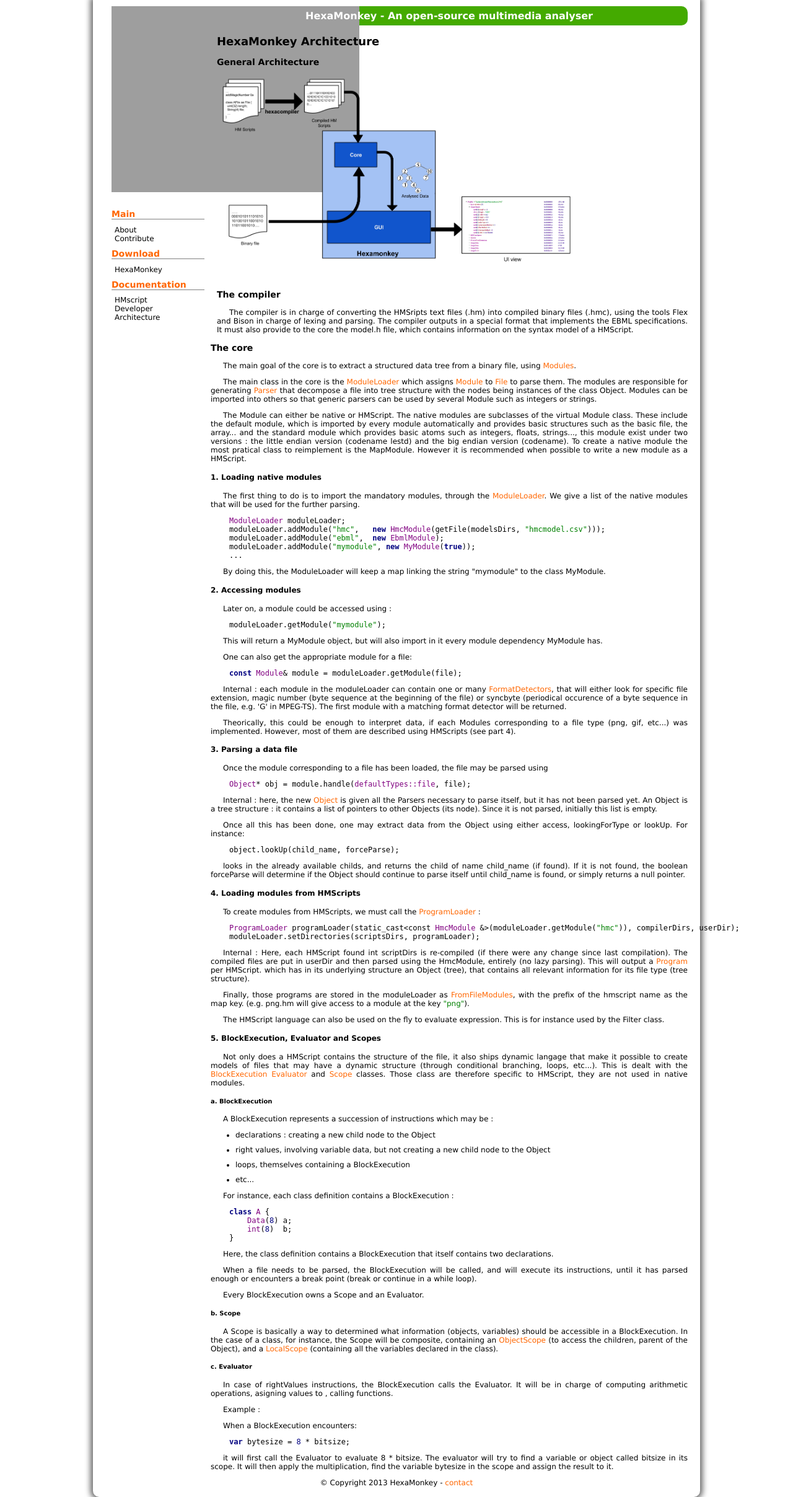
After one commit to HexaMonkey/hexamonkey, a PHP site: page /archdoc.php in a window 1280 px wide. The commit adds this page. Shown: the whole page at 62% size. Run offline with PHP 8.4, Linux system fonts and the light colour scheme; grey boxes are pictures that could not be loaded.

Commit message:
Update documentation.

```diff
--- /dev/null
+++ b/site/archdoc.php
@@ -0,0 +1,193 @@
+<?php require_once("head.php"); ?>
+<?php require_once("navigation.php"); ?>
+<?php require_once("header.php"); ?>
+
+<h2>HexaMonkey Architecture</h2>
+
+<h3>General Architecture</h3>
+
+<img src="HexamonkeyGlobal.png" alt="Architecture Overview" width="75%"/>
+
+<h3>The compiler</h3>
+
+<p>The compiler is in charge of converting the HMSripts text files (.hm) into
+compiled binary files (.hmc), using the tools Flex and Bison in charge of lexing
+and parsing. The compiler outputs in a special format that implements the EBML
+specifications. It must also provide to
+the core the model.h file, which contains information on the syntax model of a
+HMScript.</p>
+
+<h3>The core</h3>
+
+<p>The main goal of the core is to extract a structured data tree from a binary
+file, using <a href="doc/classModule.html">Modules</a>.</p>
+
+<p>The main class in the core is the <a href="doc/classModuleLoader.html">ModuleLoader</a>
+which assigns <a href="doc/classModule.html">Module</a> to <a href="doc/classFile.html">File</a>
+to parse them. The modules are responsible for generating <a href="doc/classParser.html">Parser</a>
+that decompose a file into tree structure with the nodes being instances of the class Object. Modules
+can be imported into others so that generic parsers can be used by several Module
+such as integers or strings.</p>
+
+<p>The Module can either be native or HMScript. The native modules are subclasses
+of the virtual Module class. These include the default module, which is imported by every module
+automatically and provides basic structures such as the basic file, the array... and the standard
+module which provides basic atoms such as integers, floats, strings..., this module exist under two
+versions : the little endian version (codename lestd) and the big endian version (codename). To create
+a native module the most pratical class to reimplement is the MapModule. However it is recommended
+when possible to write a new module as a HMScript.</p>
+
+<h4>1. Loading native modules</h4>
+
+<p>The first thing to do is to import the mandatory modules, through the
+<a href="doc/classModuleLoader.html">ModuleLoader</a>. We give a list of the
+native modules that will be used for the further parsing.</p>
+
+<pre><span class="type">ModuleLoader</span> moduleLoader;
+moduleLoader.addModule(<span class="string">"hmc"</span>,   <span class="keyword">new</span> <span class="type">HmcModule</span>(getFile(modelsDirs, <span class="string">"hmcmodel.csv"</span>)));
+moduleLoader.addModule(<span class="string">"ebml"</span>,  <span class="keyword">new</span> <span class="type">EbmlModule</span>);
+moduleLoader.addModule(<span class="string">"mymodule"</span>, <span class="keyword">new</span> <span class="type">MyModule</span>(<span class="keyword">true</span>));
+...</pre>
+
+<p>By doing this, the ModuleLoader will keep a map linking the string "mymodule"
+to the class MyModule. </p>
+
+
+<h4>2. Accessing modules</h4>
+
+<p>Later on, a module could be accessed using :</p>
+
+<pre>moduleLoader.getModule(<span class="string">"mymodule"</span>);</pre>
+
+<p>This will return a MyModule object, but will also import in it every module
+dependency MyModule has.</p>
+
+<p>One can also get the appropriate module for a file:</p>
+
+<pre><span class="keyword">const</span> <span class="type">Module</span>& module = moduleLoader.getModule(file);</pre>
+
+<p>Internal : each module in the moduleLoader can contain one or many
+<a href="doc/classFormatDetector.html">FormatDetectors</a>, that will either
+look for specific file extension, magic number (byte sequence at the
+beginning of the file) or syncbyte (periodical occurence of a byte sequence in
+the file, e.g. 'G' in MPEG-TS). The first module with a matching format detector
+will be returned.</p>
+
+<p>Theorically, this could be enough to interpret data, if each Modules
+corresponding to a file type (png, gif, etc...) was implemented. However, most
+of them are described using HMScripts (see part 4).</p>
+
+
+<h4>3. Parsing a data file</h4>
+
+<p>Once the module corresponding to a file has been loaded, the file may be
+parsed using</p>
+
+<pre><span class="type">Object</span>* obj = module.handle(<span class="type">defaultTypes::file</span>, file);</pre>
+
+<p>Internal : here, the new <a href="doc/classObject.html">Object</a> is given all
+the Parsers necessary to parse itself, but it has not been parsed yet. An Object
+is a tree structure : it contains a list of pointers to other Objects (its node).
+Since it is not parsed, initially this list is empty.</p>
+
+<p>Once all this has been done, one may extract data from the Object using
+either access, lookingForType or lookUp. For instance:</p>
+
+<pre>object.lookUp(child_name, forceParse);</pre>
+
+<p>looks in the already available childs, and returns the child of name
+child_name (if found). If it is not found, the boolean forceParse will determine
+if the Object should continue to parse itself until child_name is found, or
+simply returns a null pointer.</p>
+
+
+<h4>4. Loading modules from HMScripts</h4>
+
+<p>To create modules from HMScripts, we must call the
+<a href="doc/classProgramLoader.html">ProgramLoader</a> :</p>
+
+<pre><span class="type">ProgramLoader</span> programLoader(static_cast&lt;const <span class="type">HmcModule</span> &amp;&gt;(moduleLoader.getModule(<span class="string">"hmc"</span>)), compilerDirs, userDir);
+moduleLoader.setDirectories(scriptsDirs, programLoader);</pre>
+
+<p>Internal : Here, each HMScript found int scriptDirs is re-compiled (if there were any change since
+last compilation). The compiled files are put in userDir and then parsed using the
+HmcModule, entirely (no lazy parsing).
+This will output a <a href="doc/classProgram.html">Program</a> per HMScript. which has
+in its underlying structure an Object (tree), that contains all relevant
+information for its file type (tree structure).</p>
+
+<p>Finally, those programs are stored in the moduleLoader as
+<a href="doc/classFromFileModule.html">FromFileModules</a>,
+with the prefix of the hmscript name as the map key. (e.g. png.hm will give
+access to a module at the key <span class="string">"png"</span>).</p>
+
+<p>The HMScript language can
+also be used on the fly to evaluate expression. This is for instance used by the Filter class.</p>
+
+<h4>5. BlockExecution, Evaluator and Scopes</h4>
+
+<p>Not only does a HMScript contains the structure of the file, it also ships
+dynamic langage that make it possible to create models of files that may have a
+dynamic structure (through conditional branching, loops, etc...). This is dealt
+with the <a href="doc/classBlockExecution.html">BlockExecution</a>
+<a href="doc/classEvaluator.html">Evaluator</a> and
+<a href="doc/classScope.html">Scope</a> classes. Those class are therefore
+specific to HMScript, they are not used in native modules.</p>
+
+
+<h5>a. BlockExecution</h5>
+
+<p>A BlockExecution represents a succession of instructions which may be :
+<ul>
+    <li>declarations : creating a new child node to the Object</li>
+    <li>right values, involving variable data, but not creating a new child node
+    to the Object</li>
+    <li>loops, themselves containing a BlockExecution</li>
+    <li>etc...</li>
+</ul>
+</p>
+
+<p>For instance, each class definition contains a BlockExecution :</p>
+
+<pre><span class="keyword">class</span> <span class="type">A</span> {
+    <span class="type">Data</span>(<span class="number">8</span>) a;
+    <span class="type">int</span>(<span class="number">8</span>)  b;
+}</pre>
+
+<p>Here, the class definition contains a BlockExecution that itself contains two
+declarations.</p>
+
+<p>When a file needs to be parsed, the BlockExecution will be called, and will
+execute its instructions, until it has parsed enough or encounters a break point
+(break or continue in a while loop).</p>
+
+<p>Every BlockExecution owns a Scope and an Evaluator.</p>
+
+<h5>b. Scope</h5>
+
+<p>A Scope is basically a way to determined what information (objects,
+variables) should be accessible in a BlockExecution. In the case of a class, for
+instance, the Scope will be composite, containing an
+<a href="doc/classObjectScope.html">ObjectScope</a> (to access the
+children, parent of the Object), and a <a href="doc/classLocalScope.html">
+LocalScope</a> (containing all the variables declared in the class).</p>
+
+
+<h5>c. Evaluator</h5>
+
+<p>In case of rightValues instructions, the BlockExecution calls the Evaluator.
+It will be in charge of computing arithmetic operations, asigning values to , calling
+functions.</p>
+
+<p>Example :</p>
+
+<p>When a BlockExecution encounters:</p>
+
+<pre><span class="keyword">var</span> bytesize = <span class="number">8</span> * bitsize;</pre>
+
+<p>it will first call the Evaluator to evaluate 8 * bitsize. The evaluator will
+try to find a variable or object called bitsize in its scope. It will then apply
+the multiplication, find the variable bytesize in the scope and assign the
+result to it.</p>
+
+<?php require_once("footer.php"); ?>
--- a/site/download.php
+++ b/site/download.php
@@ -5,7 +5,9 @@
 			<a href="hexamonkey.msi" class="installer"><p>Installer for Windows XP, 7 and 8</p> <img src="media/logo-32px.png"/></a>
 
 			<h2>Linux</h2>
-			<p>To use HexaMonkey on Linux, the project as to be built from the source which is available here:</p>
+			<p>To use HexaMonkey on Linux, the project can be built from the source which is available here:</p>
 			<p><a href="https://github.com/HexaMonkey/hexamonkey">https://github.com/HexaMonkey/hexamonkey</a></p>
 			<p>The instructions are written in the README.</p>
+            <p> You may also download packages for <a href="debian/">Debian</a>, <a href="ubuntu/">Ubuntu</a> or
+            <a href="fedora/">Fedora</a>.
 <?php require_once("footer.php"); ?>
--- a/site/navigation.php
+++ b/site/navigation.php
@@ -16,6 +16,7 @@
 				<ul>
 					<li><a href="hmdoc.php">HMscript</a></li>
 					<li><a href="doc/">Developer</a></li>
+					<li><a href="archdoc.php">Architecture</a></li>
 				</ul>
 			</div>
 		</div>
```
Also changed, not shown: site/HexamonkeyGlobal.png (added), 2 other files.
